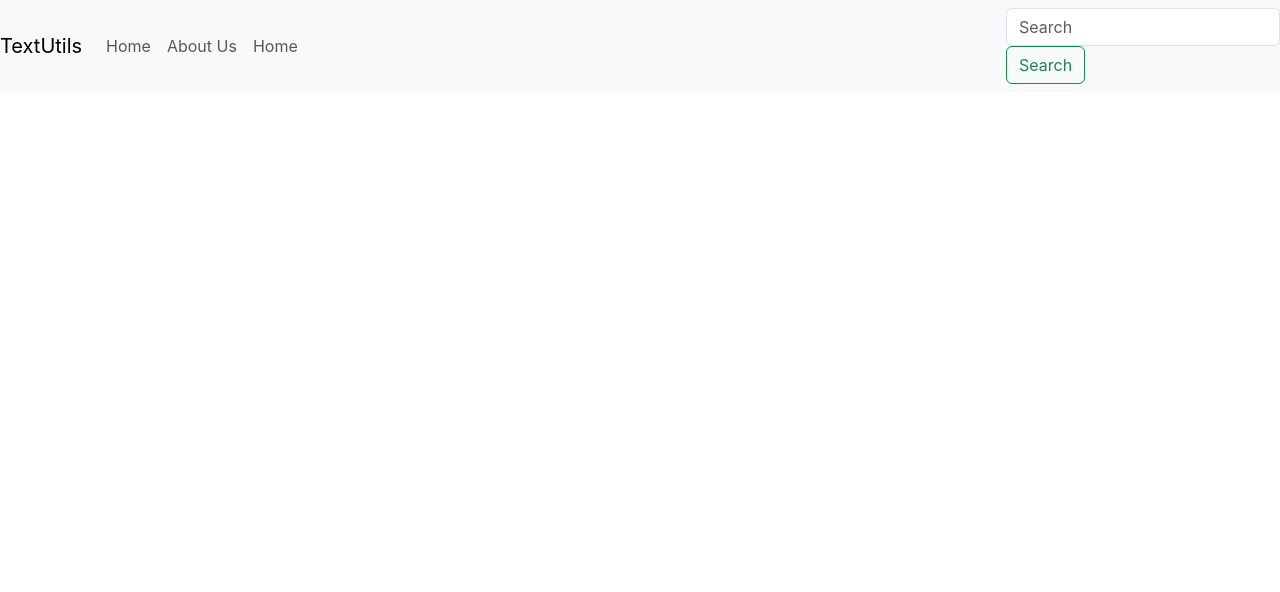
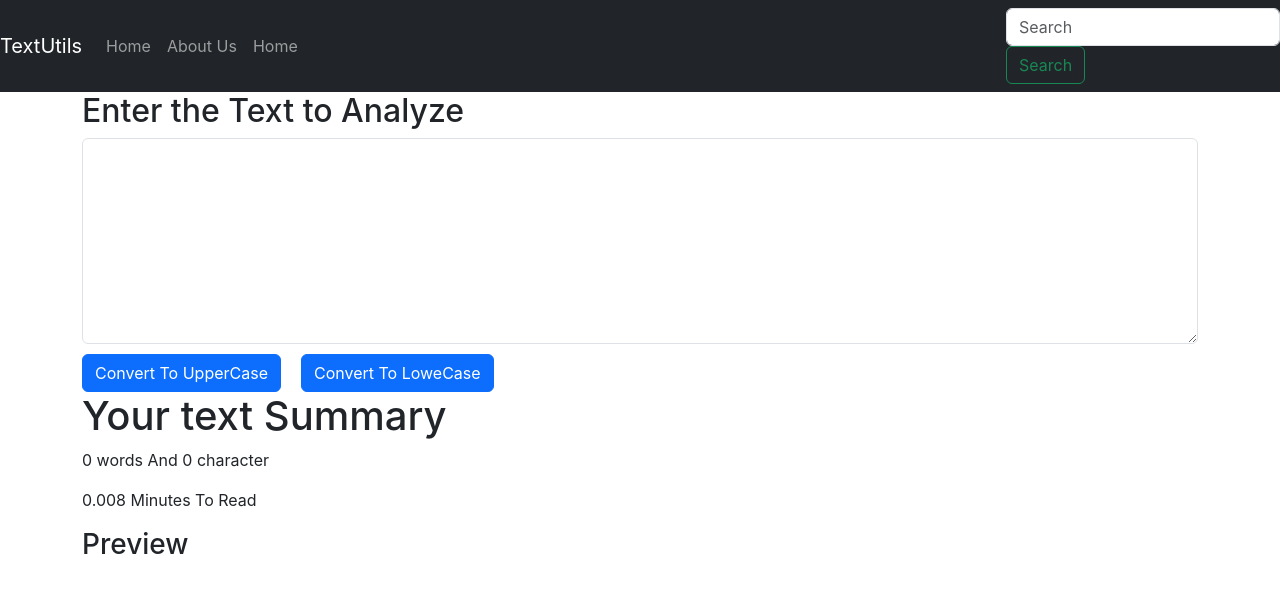
Before and after one commit to gaurav0330/TextUtils-react, a React (Create React App) app: page / in a window 1280 px wide. Shown: the top 592 px of the page. Built offline with nearby package versions, Linux system fonts and the light colour scheme.

Commit message:
add more features to it

```diff
--- a/src/App.js
+++ b/src/App.js
@@ -1,11 +1,15 @@
 
 import Navbar from './MyComponents/Navbar';
+import TextForm from './MyComponents/TextForm';
 import './App.css';
 
 function App() {
   return (
     <>
       <Navbar title = "TextUtils" aboutText = "About Us"/>
+      <div className="container my-10">
+      <TextForm heading = "Enter the Text to Analyze"/>
+        </div>
     </>
   );
 }
--- a/src/MyComponents/Navbar.js
+++ b/src/MyComponents/Navbar.js
@@ -3,7 +3,7 @@ import PropTypes from 'prop-types'
 
 export default function Navbar(props) {
     return (
-        <nav className="navbar navbar-expand-lg navbar-light bg-light">
+        <nav className="navbar navbar-expand-lg navbar-dark bg-dark">
         <a className="navbar-brand" href="/">{props.title}</a>
         <button className="navbar-toggler" type="button" data-toggle="collapse" data-target="#navbarSupportedContent" aria-controls="navbarSupportedContent" aria-expanded="false" aria-label="Toggle navigation">
           <span className="navbar-toggler-icon"></span>
--- /dev/null
+++ b/src/MyComponents/TextForm.js
@@ -0,0 +1,53 @@
+// learning about the state
+
+import React, {useState} from 'react'
+export default function TextForm(props) {
+
+
+    const handelUpClick = () => {
+        // console.log("uppder Case Was Clicked");
+       let newText  = text.toUpperCase();
+       setText(newText);
+    }
+
+    const handelLowClick = () => {
+      // console.log("uppder Case Was Clicked");
+     let newText  = text.toLowerCase();
+      setText(newText);
+  }
+
+    const handeOnChange = (event) => {
+              // console.log("On change  Clicked");
+              setText(event.target.value);
+    }
+    const [text,setText] = useState("");
+
+  return (
+    <>
+    <div className='conatiner'>
+      <h2>{props.heading}</h2>
+      <div className="form-group">
+        <textarea className="form-control" onChange={handeOnChange} value = {text} id="myBox" rows="8"></textarea>
+      </div>
+      <button className="btn btn-primary mx-10" onClick={handelUpClick} style={{ marginTop: '10px',  marginRight : '20px'}}  >
+        Convert To UpperCase
+      </button>
+
+      <button className="btn btn-primary" onClick={handelLowClick} style={{ marginTop: '10px'}}  >
+        Convert To LoweCase
+      </button>
+
+      </div>
+
+      <div className="conatiner my-10">
+        <h1> Your text Summary</h1>
+        <p> {text.split(" ").length - 1} words And {text.length} character</p>
+        <p> {text.split(" ").length*0.008} Minutes To Read</p>
+        <h3>Preview</h3>
+        <p>{text}</p>
+      </div>
+
+
+    </>
+  )
+}
```
